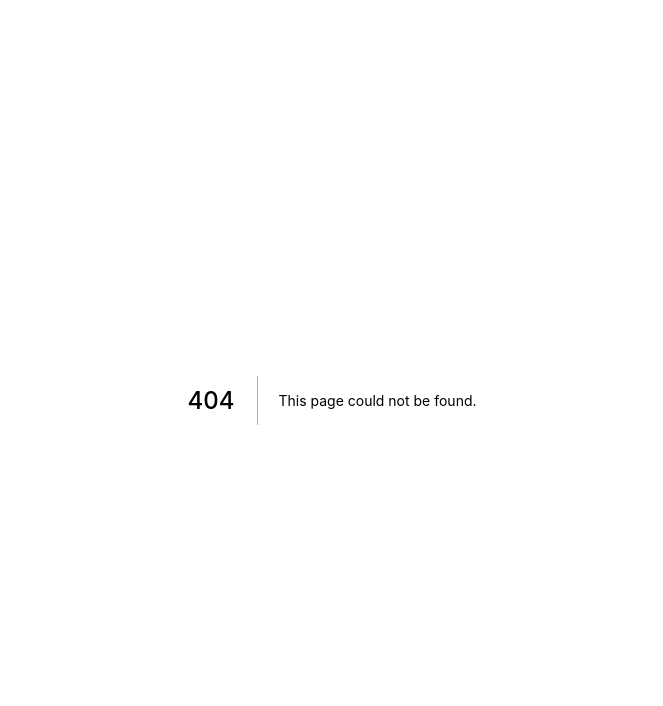
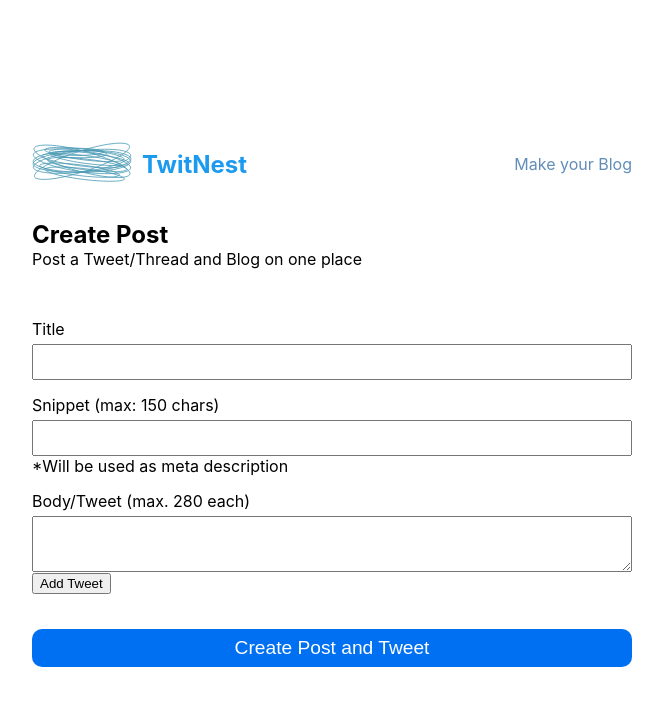
Before and after one commit to hilmanski/twitnest, a Next.js app: page /posts/create in a window 1280 px wide. Before the commit this address had no page. Shown: the top 706 px of the page, without its empty margins (308-971 px from the left). Built offline with nearby package versions, Linux system fonts and the light colour scheme; no server answers.

Commit message:
add ability to make a thread

```diff
--- /dev/null
+++ b/pages/api/auth/check.js
@@ -0,0 +1,10 @@
+import { PrismaClient } from '@prisma/client';
+const prisma = new PrismaClient();
+
+export async function getUser(token) {
+    return await prisma.user.findUnique({
+            where: {
+                twitter_id_str: token.sub
+            }
+        })
+}
--- /dev/null
+++ b/pages/api/posts/create.js
@@ -0,0 +1,122 @@
+import { getToken } from "next-auth/jwt"
+import { PrismaClient, Prisma } from '@prisma/client';
+import { initTwitterClient } from "../twitter/config";
+import { makeTitle } from "../../../utils/helper"
+import { getUser } from "../auth/check";
+import slug from 'slug'
+
+const prisma = new PrismaClient();
+
+export default async (req, res) => {
+    const token = await getToken({
+        req,
+        secret: process.env.NEXTAUTH_SECRET
+    })
+
+    const client = initTwitterClient(token)
+    const user = await getUser(token)
+
+    try {
+        //1. Post Tweet/Thread
+        const threadSource = req.body.tweets.map(tweet => tweet.tweet)
+
+        tweetThread(threadSource, client)
+        .then(async (data) => {
+            try{
+                const _title = makeTitle(req.body.title)
+                const post = await prisma.post.create({
+                    data: {
+                        'title': _title,
+                        'slug': slug(_title) + '-' + Date.now(),
+                        'snippet': req.body.snippet,
+                        'body': threadSource.join('\n'),
+                        'tweet_id': String(data.firstTweet.id),
+                        'tweet_id_str': data.firstTweet.id_str,
+                        'last_tweet_id': String(data.lastTweet.id),
+                        'last_tweet_id_str': data.lastTweet.id_str,
+                        'published': true,
+                        'created_at': new Date(),
+                        'updated_at': new Date(),
+                        'authorId': String(user.twitter_id),
+                    }
+                  })
+
+                  return res.status(200).json({
+                      success: true
+                  })
+            } catch (e) {
+                console.log('failed inserting post to prisma')
+                console.log(e)
+
+                return res.status(500).json({
+                    success: false,
+                    error: e
+                })
+            }
+        })
+        .catch(console.error);
+
+        // 2. Auto fetch new tweets
+
+    } catch (e) {
+        return res.status(400).json({
+            success: false,
+            error: e
+        })
+    }
+
+    // prisma update post. Can you check owner via prisma?
+    // let post = null
+    // try{
+    //     post = await prisma.post.update({
+    //         where: {
+    //             id: parseInt(req.query.id)
+    //         },
+    //         data: {
+    //             title: req.body.title,
+    //             snippet: req.body.snippet,
+    //             body: req.body.body,
+    //         }
+    //     })
+    // } catch (e) {
+    //     console.log(e)
+    //     return res.status(500).json({
+    //         error: 'Failed create prisma via api/posts/update'
+    //     })
+    // }
+
+}
+
+async function tweetThread(thread, client) {
+    let lastTweet = {
+        id: "",
+        id_str: ""
+    };
+    let firstTweet = {
+        id: "",
+        id_str: ""
+    };
+
+    for (const status of thread) {
+      const tweet = await client.post("statuses/update", {
+        status: status,
+        in_reply_to_status_id: lastTweet.id_str,
+        auto_populate_reply_metadata: true
+      }).catch(function(e){
+        console.log('failed posting status update')
+        console.log(e)
+      });
+
+        if (firstTweet.id == "") {
+            firstTweet.id = tweet.id;
+            firstTweet.id_str = tweet.id_str;
+        }
+
+      lastTweet.id = tweet.id;
+      lastTweet.id_str = tweet.id_str;
+    }
+
+    return {
+        firstTweet, lastTweet
+    };
+  }
--- a/pages/api/posts/delete.js
+++ b/pages/api/posts/delete.js
@@ -1,5 +1,6 @@
 import { getToken } from "next-auth/jwt"
-import { PrismaClient, Prisma } from '@prisma/client';
+import { PrismaClient } from '@prisma/client';
+import { getUser } from "../auth/check";
 
 const prisma = new PrismaClient();
 
@@ -9,8 +10,8 @@ export default async (req, res) => {
         secret: process.env.NEXTAUTH_SECRET
     })
 
-    // temporary auth guard. Need stronger way
-    if (token.email !== req.query.user_email) {
+    const user = await getUser(token)
+    if (token.sub !== user.twitter_id_str) {
         return res.status(401).json({
             error: 'Unauthorized'
         })
--- a/pages/api/posts/update.js
+++ b/pages/api/posts/update.js
@@ -1,5 +1,6 @@
 import { getToken } from "next-auth/jwt"
-import { PrismaClient, Prisma } from '@prisma/client';
+import { PrismaClient } from '@prisma/client';
+import { getUser } from "../auth/check";
 
 const prisma = new PrismaClient();
 
@@ -9,8 +10,8 @@ export default async (req, res) => {
         secret: process.env.NEXTAUTH_SECRET
     })
 
-    // temporary auth guard. Need stronger way
-    if (token.email !== req.body.user_email) {
+    const user = await getUser(token)
+    if (token.sub !== user.twitter_id_str) {
         return res.status(401).json({
             error: 'Unauthorized'
         })
--- /dev/null
+++ b/pages/posts/create.js
@@ -0,0 +1,135 @@
+import { PrismaClient } from '@prisma/client';
+import { useRouter } from 'next/router';
+import { useSession } from "next-auth/react"
+import Navbar from "../../components/Navbar";
+import React, { useState } from 'react';
+
+const Post = () => {
+    const router = useRouter();
+    const { data: session } = useSession()
+    const [onSubmit, setOnSubmit] = useState(false)
+    const [tweetList, setTweetList] = useState([{ tweet: "" }]);
+
+    const handleSubmit = async (event) => {
+        event.preventDefault()
+        setOnSubmit(true)
+
+        if (!session) {
+            return router.push('/')
+        }
+
+        const data = {
+          title: event.target.title.value,
+          snippet: event.target.snippet.value,
+          tweets: tweetList
+        }
+        const JSONdata = JSON.stringify(data)
+        const endpoint = '/api/posts/create'
+
+        const options = {
+          method: 'POST',
+          headers: {
+            'Content-Type': 'application/json',
+          },
+          body: JSONdata,
+        }
+
+        // Send the form data to our forms API on Vercel and get a response.
+        const response = await fetch(endpoint, options)
+        const result = await response.json()
+        // Redirect to that page
+        //   router.push('/by/'+ data.user.username);
+        setOnSubmit(false)
+        return router.push('/setting');
+    }
+
+    const handleAddClick = () => {
+        setTweetList([...tweetList, { tweet: "" }]);
+    };
+
+    const handleInputChange = (e, index) => {
+        const { name, value } = e.target;
+        const list = [...tweetList];
+        list[index][name] = value;
+        setTweetList(list);
+      };
+
+    // handle click event of the Remove button
+    const handleRemoveClick = index => {
+        const list = [...tweetList];
+        list.splice(index, 1);
+        setTweetList(list);
+    };
+
+    const style = {
+        label: {
+            display: 'block',
+            marginBottom: '5px',
+        },
+        wrapper: {
+            display: 'block',
+            marginBottom: '15px',
+        },
+        input: {
+            display: 'block',
+            width: '100%',
+            padding: '5px',
+            fontSize: '1.2rem'
+        },
+        textarea: {
+            display: 'block',
+            width: '100%',
+            padding: '5px',
+            fontSize: '1.2rem'
+        }
+    }
+
+    return (
+        <div className="main">
+            <Navbar />
+            <form onSubmit={handleSubmit}>
+                <h2 className='marginless'>Create Post</h2>
+                <p className='marginless'>Post a Tweet/Thread and Blog on one place</p>
+
+                <div className='mt-50' style={style.wrapper}>
+                    <label style={style.label} htmlFor="title">Title</label>
+                    <input style={style.input} type="text" id="title" name="title" required />
+                </div>
+
+                <div style={style.wrapper}>
+                    <label style={style.label} htmlFor="snippet">Snippet (max: 150 chars)</label>
+                    <input style={style.input} type="text" id="snippet" name="snippet" required />
+                    *Will be used as meta description
+                </div>
+
+                { tweetList.map((data, index) => {
+                  return (
+                    <div style={style.wrapper} key={index}>
+                        <label style={style.label} htmlFor="tweet">Body/Tweet (max. 280 each)</label>
+                        <textarea  style={style.textarea}
+                                id="tweet"
+                                value={data.tweet}
+                                name="tweet"
+                                onChange={e => handleInputChange(e, index)}>
+                                </textarea>
+
+                        <div className="btn-box">
+                            {tweetList.length !== 1 &&
+                                <button className="mr-10" onClick={() => handleRemoveClick(index)}>Remove</button>}
+                            {tweetList.length - 1 === index &&
+                                <button onClick={handleAddClick}>Add Tweet</button>}
+                        </div>
+                    </div>
+                  )
+                })}
+
+                {
+                    onSubmit && <p>Submitting...</p>
+                }
+                <button disabled={onSubmit} type="submit" className='button mt-20'> Create Post and Tweet </button>
+            </form>
+        </div>
+    )
+}
+
+export default Post
--- a/styles/globals.css
+++ b/styles/globals.css
@@ -48,11 +48,11 @@ a {
 }
 
 .link {
-  color: #4777a8;
+  color: #628db9;
 }
 
 .link:hover {
-  color: #74a6d9;
+  color: #97c0ea;
 }
 
 .grid {
```
Also changed, not shown: pages/posts/edit/[slug].js (+10 -7 lines), pages/setting.js (+28 -15 lines), components/Logo.js, 1 other file (tests, documents, lock files or other folders).
